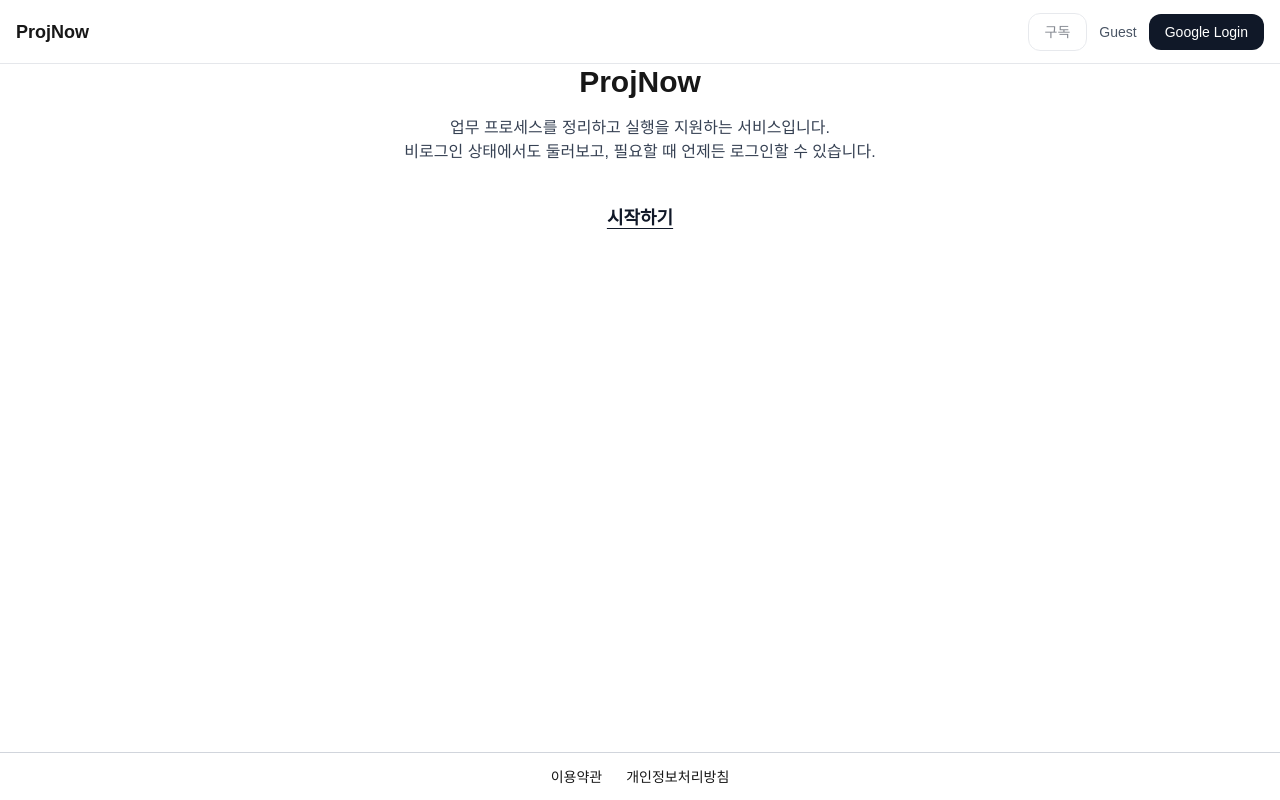
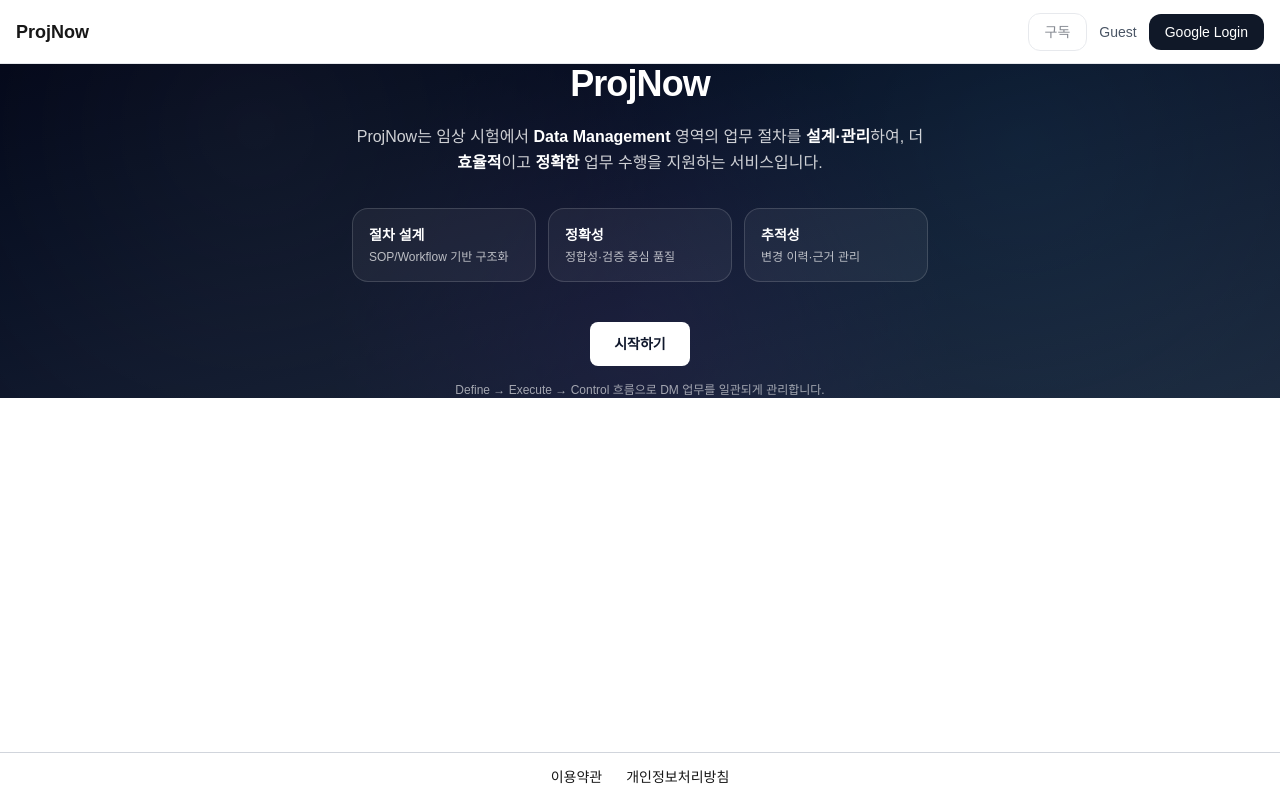
Before and after one commit to sizcaofray/projnow, a Next.js app: page / in a window 1280 px wide. Built offline with nearby package versions, Linux system fonts and the light colour scheme; no server answers; the database is empty.

Commit message:
feat: enhance landing cover message for ProjNow

```diff
--- a/app/page.tsx
+++ b/app/page.tsx
@@ -1,29 +1,72 @@
 // app/page.tsx
-// - ProjNow 랜딩 페이지
-// ✅ 불필요 스크롤 방지: 100vh 계산(min-h-[calc(100vh-64px)]) 제거
-// ✅ 전역 레이아웃이 본문 높이를 제공하므로 h-full로 채움
+// - ProjNow 랜딩(커버) 페이지
+// ✅ 기존 중앙정렬 레이아웃 유지(마크업 큰 틀 유지)
+// ✅ 핵심 메시지(임상시험 Data Management 업무 절차 설계/관리 지원) 반영
+// ✅ 커버 느낌을 위한 배경/강조 카드만 추가
 
-import Link from "next/link";
+import Link from "next/link"; // Next.js Link
 
 export default function HomePage() {
   return (
-    <main className="h-full flex items-center justify-center px-6">
-      <div className="mx-auto max-w-xl text-center">
-        <h1 className="text-3xl font-bold">ProjNow</h1>
+    // ✅ 기존 구조 유지 + 배경 커버 처리
+    <main className="relative h-full flex items-center justify-center px-6 overflow-hidden">
+      {/* ✅ 커버 배경(다크/라이트 모두 자연스럽게) */}
+      <div className="absolute inset-0 -z-10 bg-gradient-to-br from-slate-950 via-slate-900 to-slate-800" />
+      {/* ✅ 은은한 패턴/광원 */}
+      <div className="absolute inset-0 -z-10 opacity-35 [background:radial-gradient(circle_at_20%_20%,rgba(255,255,255,0.12),transparent_38%),radial-gradient(circle_at_80%_25%,rgba(56,189,248,0.20),transparent_42%),radial-gradient(circle_at_50%_80%,rgba(168,85,247,0.18),transparent_45%)]" />
 
-        <p className="mt-4 text-gray-700 dark:text-gray-300">
-          업무 프로세스를 정리하고 실행을 지원하는 서비스입니다.
-          <br />
-          비로그인 상태에서도 둘러보고, 필요할 때 언제든 로그인할 수 있습니다.
+      {/* ✅ 기존 max-w-xl 유지 */}
+      <div className="mx-auto w-full max-w-xl text-center">
+        {/* ✅ 타이포만 커버 느낌으로 강화 */}
+        <h1 className="text-4xl font-bold tracking-tight text-white">
+          ProjNow
+        </h1>
+
+        {/* ✅ 요청하신 핵심 메시지로 교체 */}
+        <p className="mt-5 text-base leading-relaxed text-white/80">
+          ProjNow는 임상 시험에서 <span className="font-semibold text-white">Data Management</span> 영역의
+          업무 절차를 <span className="font-semibold text-white">설계·관리</span>하여,
+          더 <span className="font-semibold text-white">효율적</span>이고
+          <span className="font-semibold text-white"> 정확한</span> 업무 수행을 지원하는 서비스입니다.
         </p>
 
+        {/* ✅ 커버 느낌용 핵심 포인트(작은 카드 3개) */}
+        <div className="mt-8 grid gap-3 sm:grid-cols-3 text-left">
+          <div className="rounded-2xl border border-white/15 bg-white/5 p-4">
+            <div className="text-sm font-semibold text-white">절차 설계</div>
+            <div className="mt-1 text-xs text-white/70">
+              SOP/Workflow 기반 구조화
+            </div>
+          </div>
+
+          <div className="rounded-2xl border border-white/15 bg-white/5 p-4">
+            <div className="text-sm font-semibold text-white">정확성</div>
+            <div className="mt-1 text-xs text-white/70">
+              정합성·검증 중심 품질
+            </div>
+          </div>
+
+          <div className="rounded-2xl border border-white/15 bg-white/5 p-4">
+            <div className="text-sm font-semibold text-white">추적성</div>
+            <div className="mt-1 text-xs text-white/70">
+              변경 이력·근거 관리
+            </div>
+          </div>
+        </div>
+
+        {/* ✅ 기존 시작하기 링크 유지(스타일만 커버톤으로 조정) */}
         <div className="mt-10">
           <Link
             href="/contents"
-            className="text-lg font-semibold text-gray-900 underline underline-offset-4 hover:text-gray-600 dark:text-gray-100 dark:hover:text-gray-300"
+            className="inline-flex items-center justify-center rounded-lg bg-white px-6 py-3 text-sm font-semibold text-slate-900 hover:bg-white/90"
           >
             시작하기
           </Link>
+        </div>
+
+        {/* ✅ 작은 보조 문구(선택) */}
+        <div className="mt-4 text-xs text-white/60">
+          Define → Execute → Control 흐름으로 DM 업무를 일관되게 관리합니다.
         </div>
       </div>
     </main>
```
